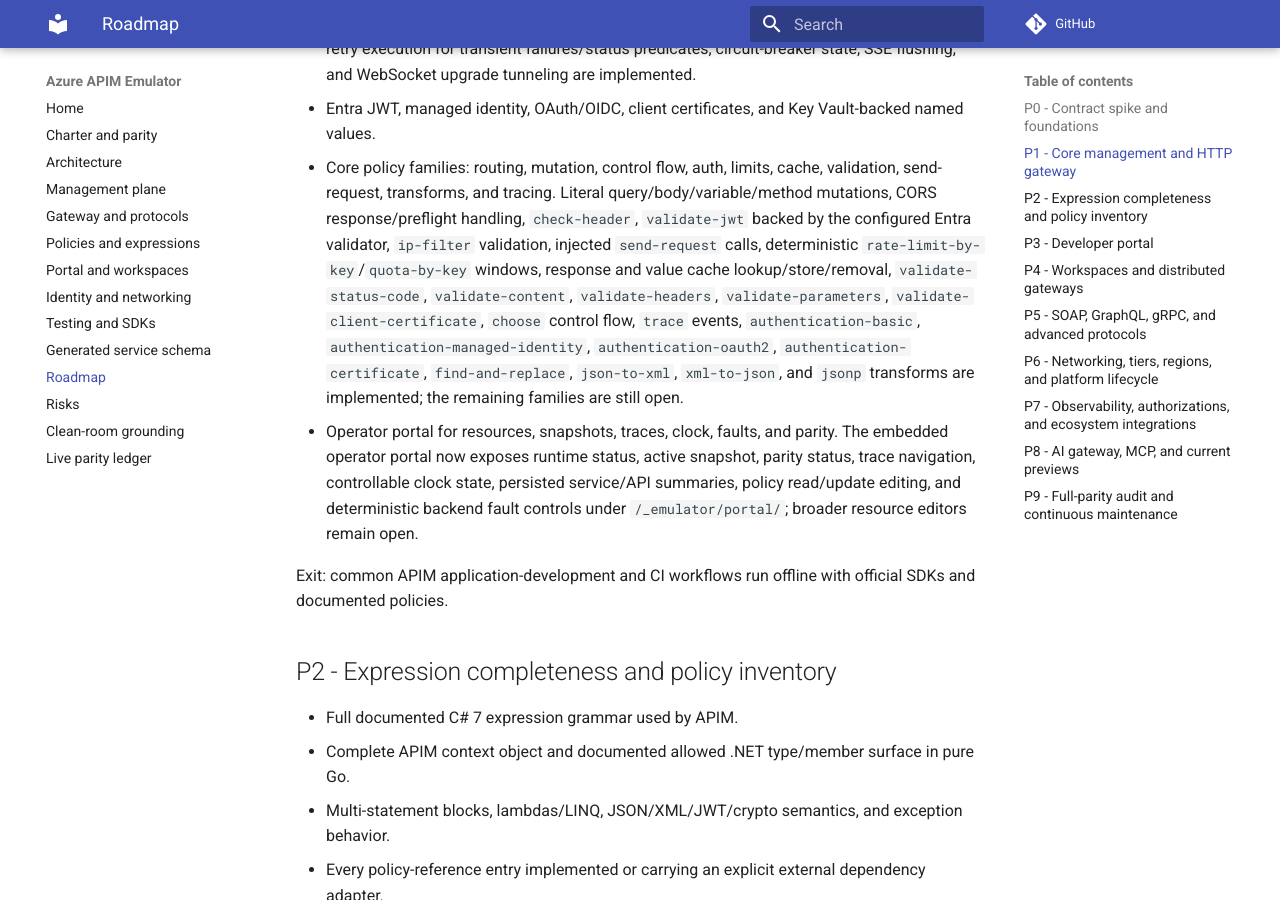
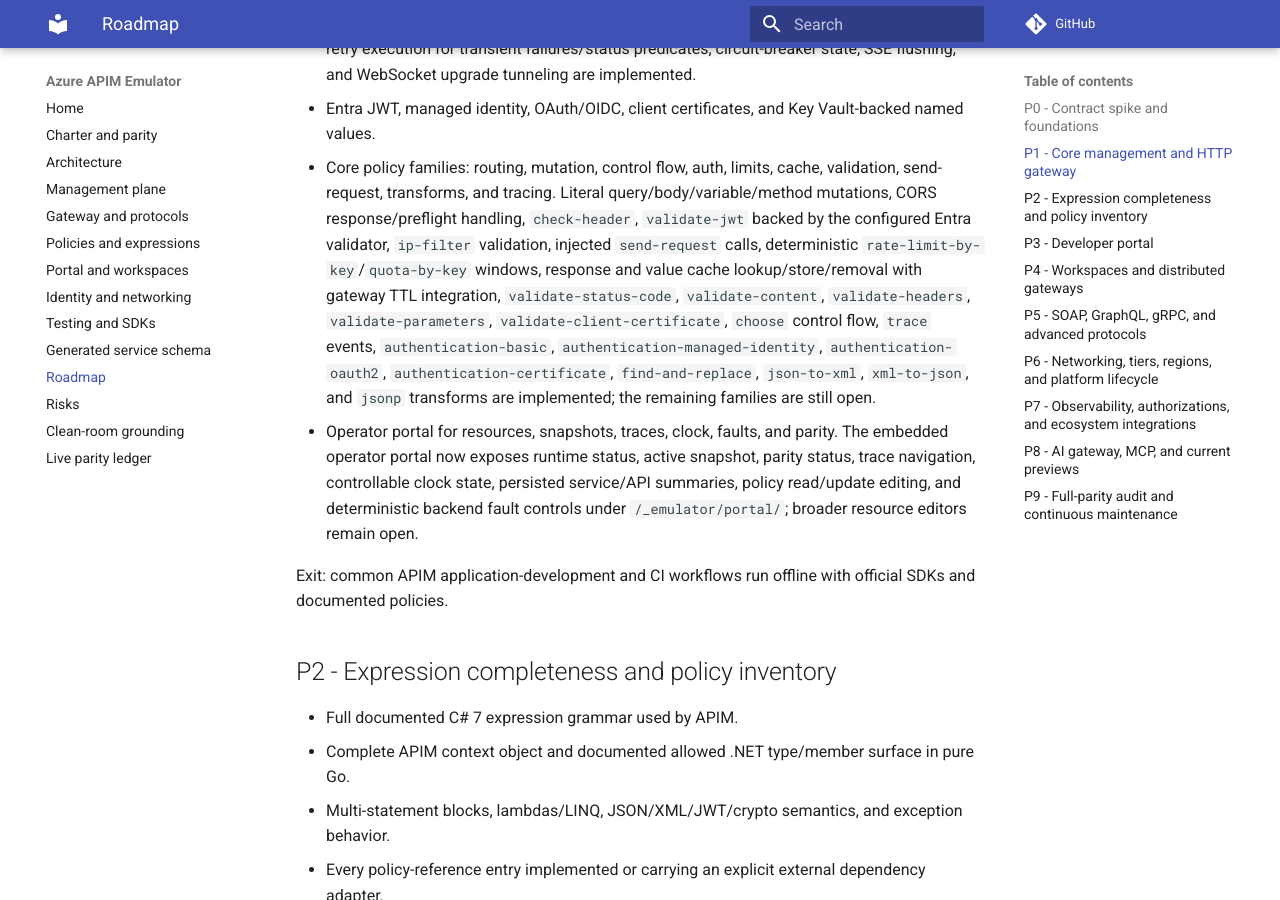
Before and after one commit to calvinchengx/azure-apim-emulator, an MkDocs documentation site: the page built from docs/09-roadmap.md, in a window 1280 px wide and 900 px high, scrolled down 1792 px. Built offline with MkDocs 1.6.1 and Material for MkDocs 9.7.7, drawn with Linux system fonts in a browser that asks for light colours; comment, search, counter and statistics services are not loaded.

Commit message:
Document value cache runtime

```diff
--- a/docs/09-roadmap.md
+++ b/docs/09-roadmap.md
@@ -40,7 +40,7 @@
   Custom hostname routing from persisted `hostnameConfigurations`, backend TLS chain-validation/client-certificate behavior, backend retry execution for transient failures/status predicates, circuit-breaker state, SSE flushing, and WebSocket upgrade tunneling are implemented.
 - Entra JWT, managed identity, OAuth/OIDC, client certificates, and Key Vault-backed named values.
 - Core policy families: routing, mutation, control flow, auth, limits, cache, validation, send-request, transforms, and tracing.
-  Literal query/body/variable/method mutations, CORS response/preflight handling, `check-header`, `validate-jwt` backed by the configured Entra validator, `ip-filter` validation, injected `send-request` calls, deterministic `rate-limit-by-key`/`quota-by-key` windows, response and value cache lookup/store/removal, `validate-status-code`, `validate-content`, `validate-headers`, `validate-parameters`, `validate-client-certificate`, `choose` control flow, `trace` events, `authentication-basic`, `authentication-managed-identity`, `authentication-oauth2`, `authentication-certificate`, `find-and-replace`, `json-to-xml`, `xml-to-json`, and `jsonp` transforms are implemented; the remaining families are still open.
+  Literal query/body/variable/method mutations, CORS response/preflight handling, `check-header`, `validate-jwt` backed by the configured Entra validator, `ip-filter` validation, injected `send-request` calls, deterministic `rate-limit-by-key`/`quota-by-key` windows, response and value cache lookup/store/removal with gateway TTL integration, `validate-status-code`, `validate-content`, `validate-headers`, `validate-parameters`, `validate-client-certificate`, `choose` control flow, `trace` events, `authentication-basic`, `authentication-managed-identity`, `authentication-oauth2`, `authentication-certificate`, `find-and-replace`, `json-to-xml`, `xml-to-json`, and `jsonp` transforms are implemented; the remaining families are still open.
 - Operator portal for resources, snapshots, traces, clock, faults, and parity.
   The embedded operator portal now exposes runtime status, active snapshot, parity status, trace navigation, controllable clock state, persisted service/API summaries, policy read/update editing, and deterministic backend fault controls under `/_emulator/portal/`; broader resource editors remain open.
 
```
Also changed, not shown: docs/parity.md (+1 -1 lines).
